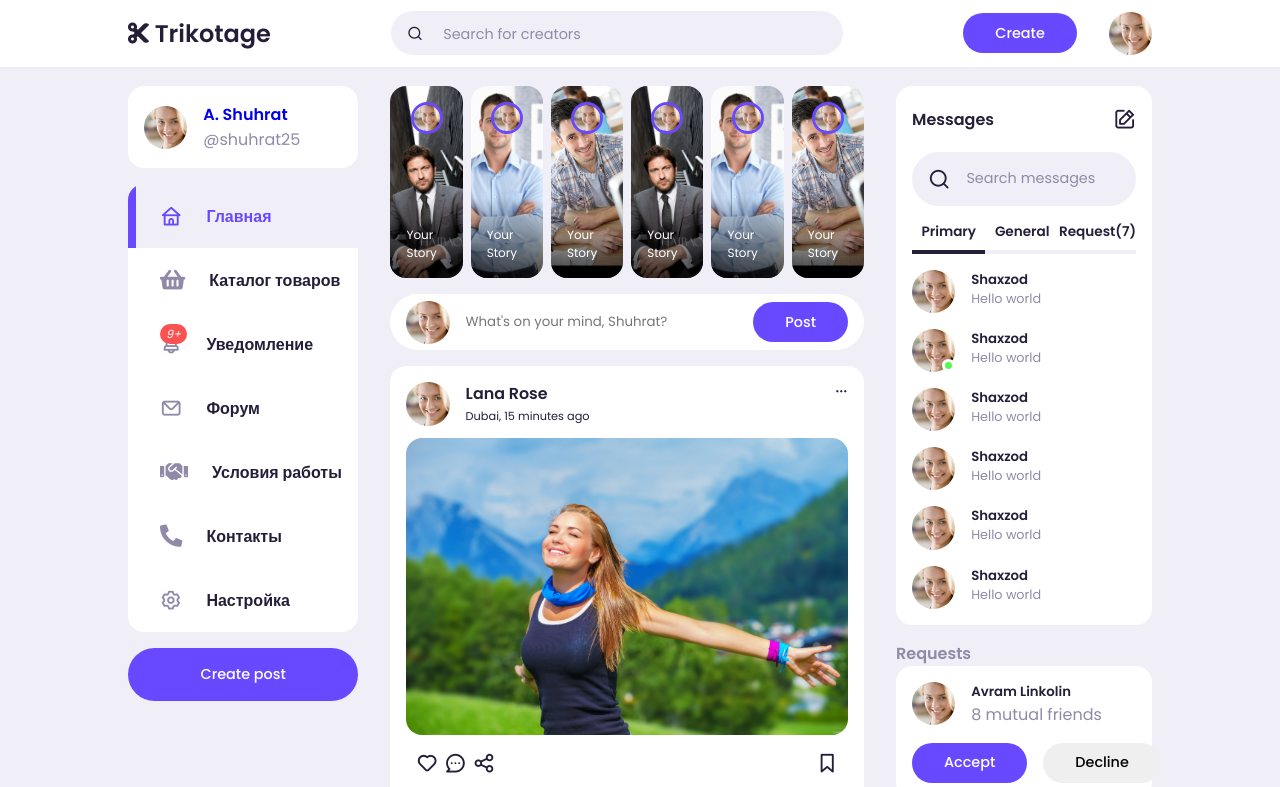
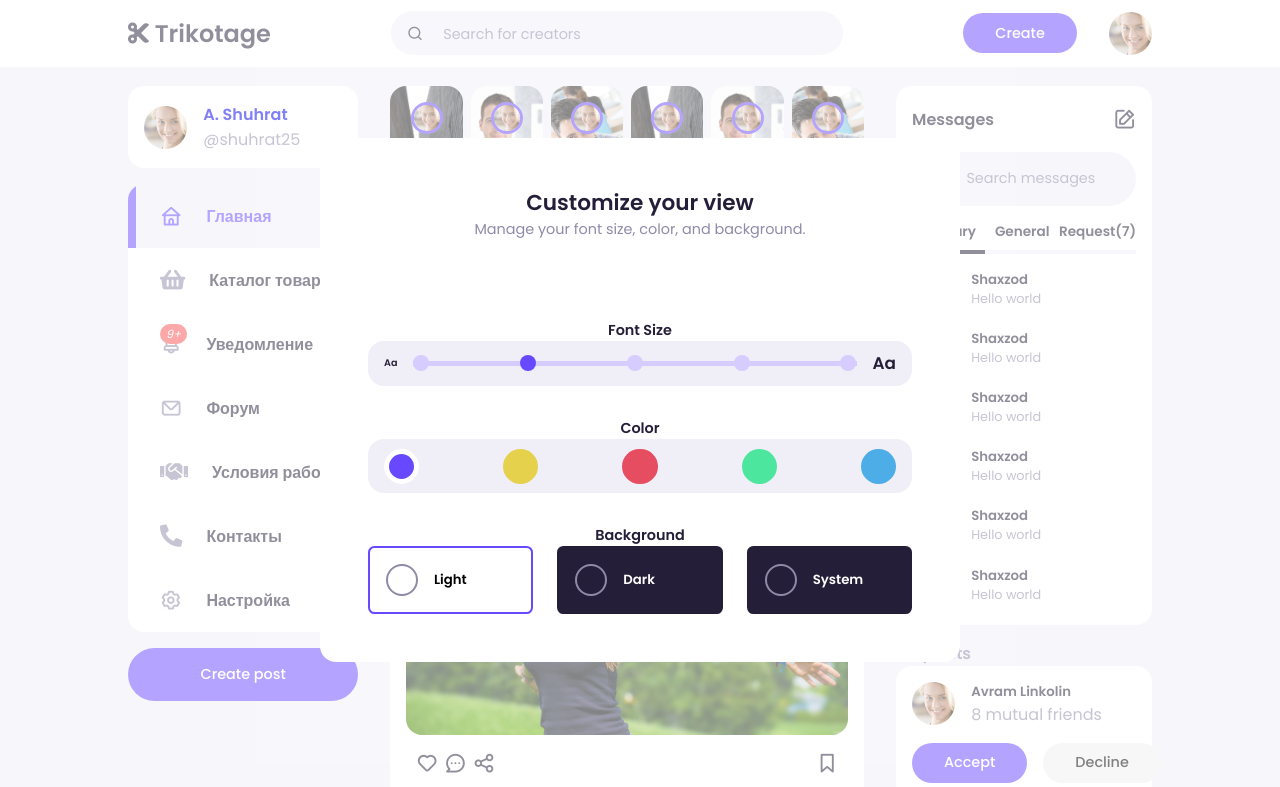
Before and after one commit to Shuhrat25/Shopping_website, a plain HTML site: page index.html in a window 1280 px wide. Shown: the top 787 px of the page. Drawn offline with nearby package versions, Linux system fonts and the light colour scheme.

Commit message:
Izzatbek

```diff
--- a/index.html
+++ b/index.html
@@ -386,7 +386,7 @@
         </div>
     </main>
 
-    <div class="customize-theme">
+    <div class="customize-theme active">
         <div class="card">
             <h2>Customize your view</h2>
             <p class="text-muted">Manage your font size, color, and background.</p>
@@ -437,6 +437,10 @@
             </div>
         </div>
     </div>
+                <!-- ================ CONTACT ================= -->
+    <div class="contact-main">
+
+    </div>
 
     <!-- Our JS files -->
     <script src="./assets/js/variables.js"></script>
```
